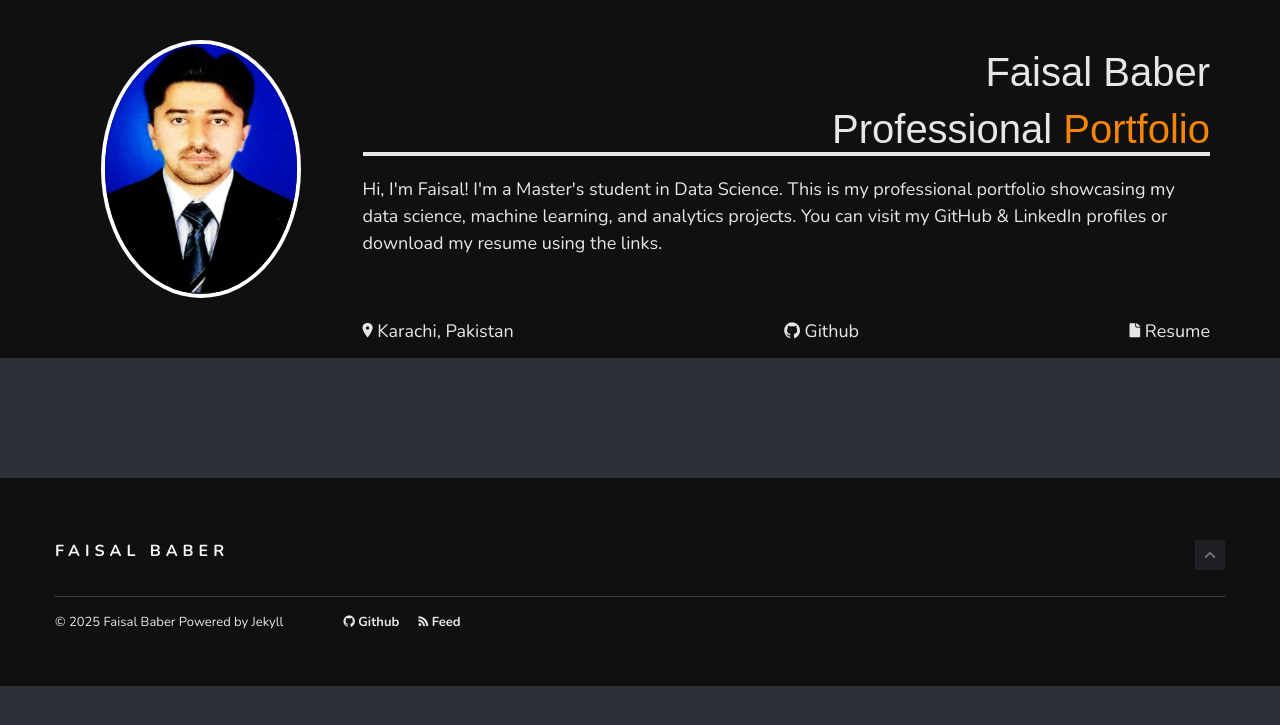
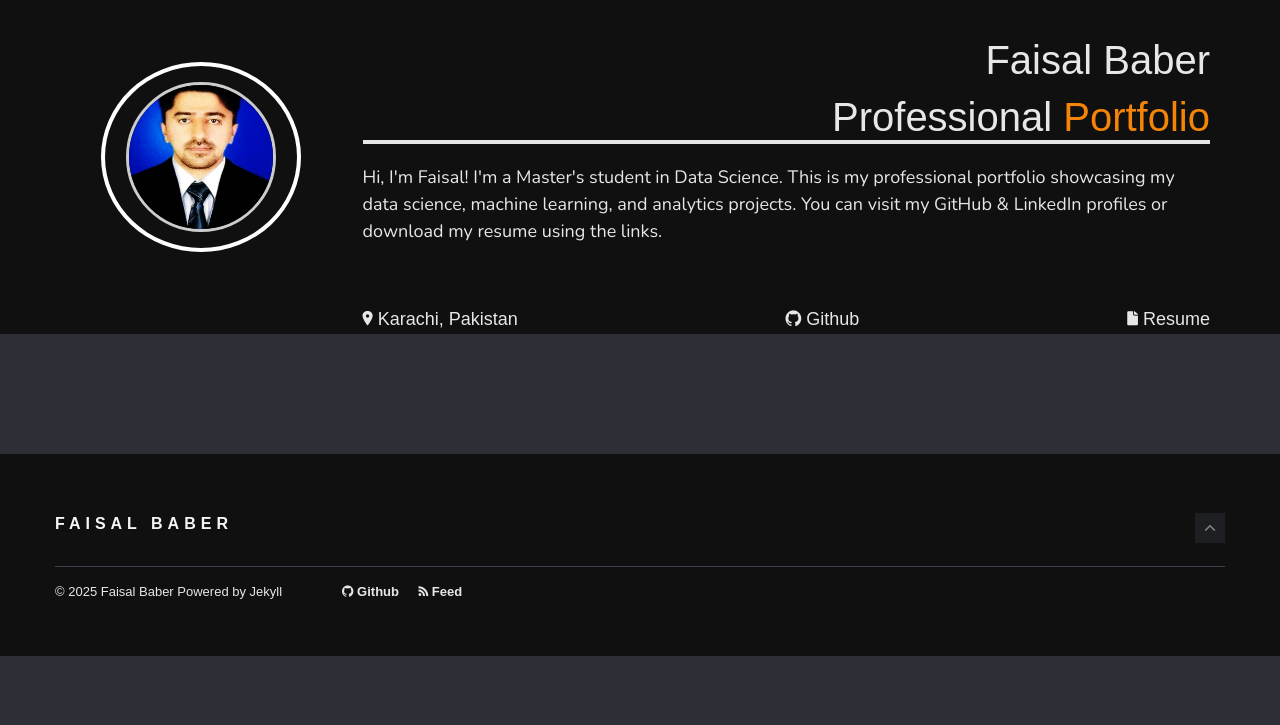
Before and after one commit to BaberFaisal/Faisal_Baber.github.io, a Jekyll site: the page built from index.html, in a window 1280 px wide. Shown: the top 725 px of the page. Built offline with Jekyll 4.4.1, drawn with Linux system fonts in a browser that asks for light colours; nearby versions of some CDN libraries; some web fonts are replaced; the list of posts is cut into pages by our own code.

Commit message:
main.scss

```diff
--- a/assets/css/main.scss
+++ b/assets/css/main.scss
@@ -120,3 +120,27 @@ code.language-plaintext.highlighter-rouge {
 #toc a:hover {
  color: #9D174D;
 }
+// === Custom additions ===
+
+// Profile image styles
+.header-avatar-img {
+  width: 150px;
+  height: 150px;
+  border-radius: 50%;
+  object-fit: cover;
+  border: 3px solid #ccc;
+  margin: 1rem auto;
+  display: block;
+}
+
+// Load custom font
+@font-face {
+  font-family: 'FuturaBT';
+  src: url('/assets/fonts/futura-medium-bt.ttf') format('truetype');
+  font-weight: normal;
+  font-style: normal;
+}
+
+body {
+  font-family: 'FuturaBT', Arial, sans-serif;
+}
```
